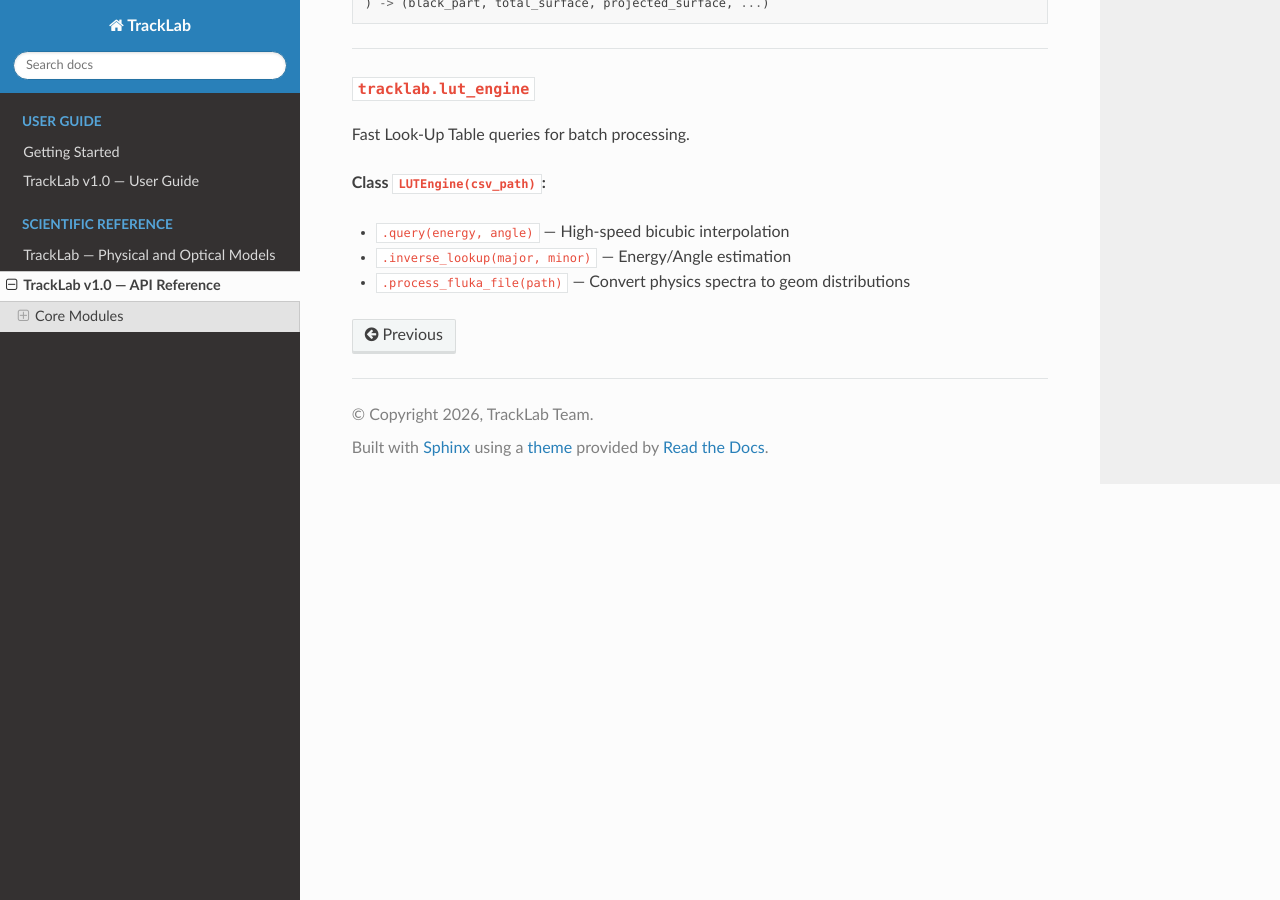
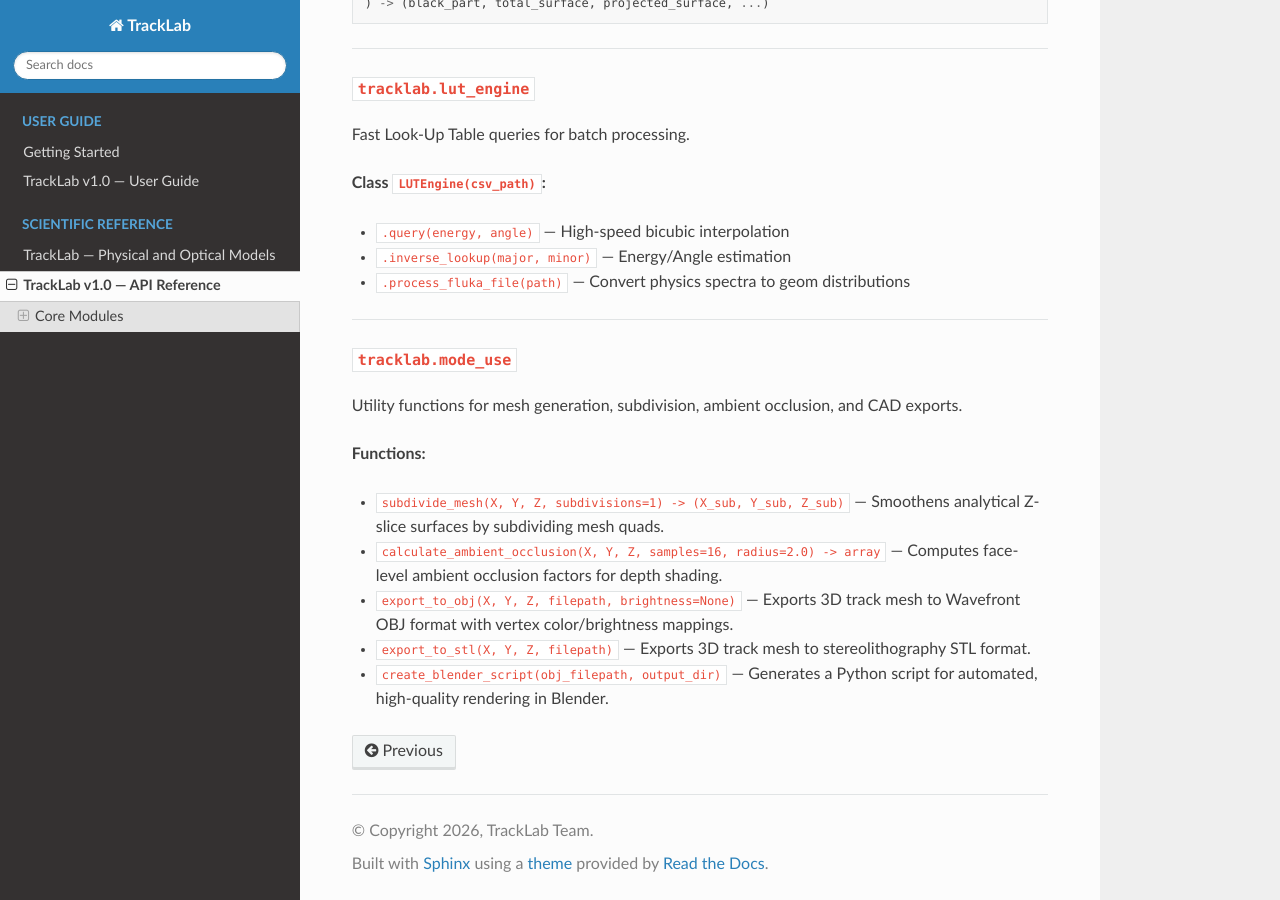
Before and after one commit to amele972/TrackLab, a Sphinx documentation site: the page built from docs/API_REFERENCE.md, in a window 1280 px wide and 900 px high, scrolled down 2281 px. Built offline with Sphinx 7.4.7 and the Read the Docs theme 3.1.0, drawn with Linux system fonts in a browser that asks for light colours.

Commit message:
Update API Reference documentation to reflect refactoring of mode4_enhanced functions into mode_use

```diff
--- a/docs/API_REFERENCE.md
+++ b/docs/API_REFERENCE.md
@@ -102,3 +102,16 @@
 - `.query(energy, angle)` — High-speed bicubic interpolation
 - `.inverse_lookup(major, minor)` — Energy/Angle estimation
 - `.process_fluka_file(path)` — Convert physics spectra to geom distributions
+
+---
+
+### `tracklab.mode_use`
+
+Utility functions for mesh generation, subdivision, ambient occlusion, and CAD exports.
+
+**Functions:**
+- `subdivide_mesh(X, Y, Z, subdivisions=1) -> (X_sub, Y_sub, Z_sub)` — Smoothens analytical Z-slice surfaces by subdividing mesh quads.
+- `calculate_ambient_occlusion(X, Y, Z, samples=16, radius=2.0) -> array` — Computes face-level ambient occlusion factors for depth shading.
+- `export_to_obj(X, Y, Z, filepath, brightness=None)` — Exports 3D track mesh to Wavefront OBJ format with vertex color/brightness mappings.
+- `export_to_stl(X, Y, Z, filepath)` — Exports 3D track mesh to stereolithography STL format.
+- `create_blender_script(obj_filepath, output_dir)` — Generates a Python script for automated, high-quality rendering in Blender.
```
